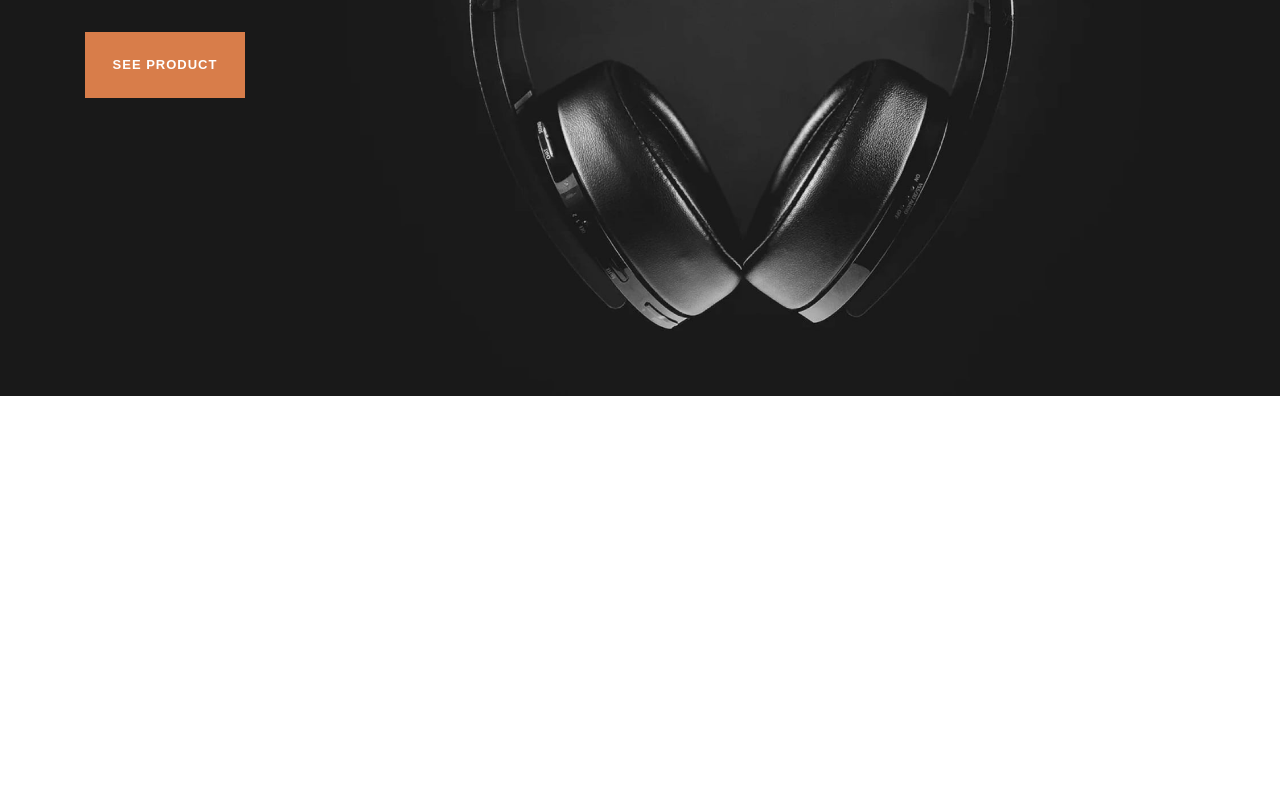
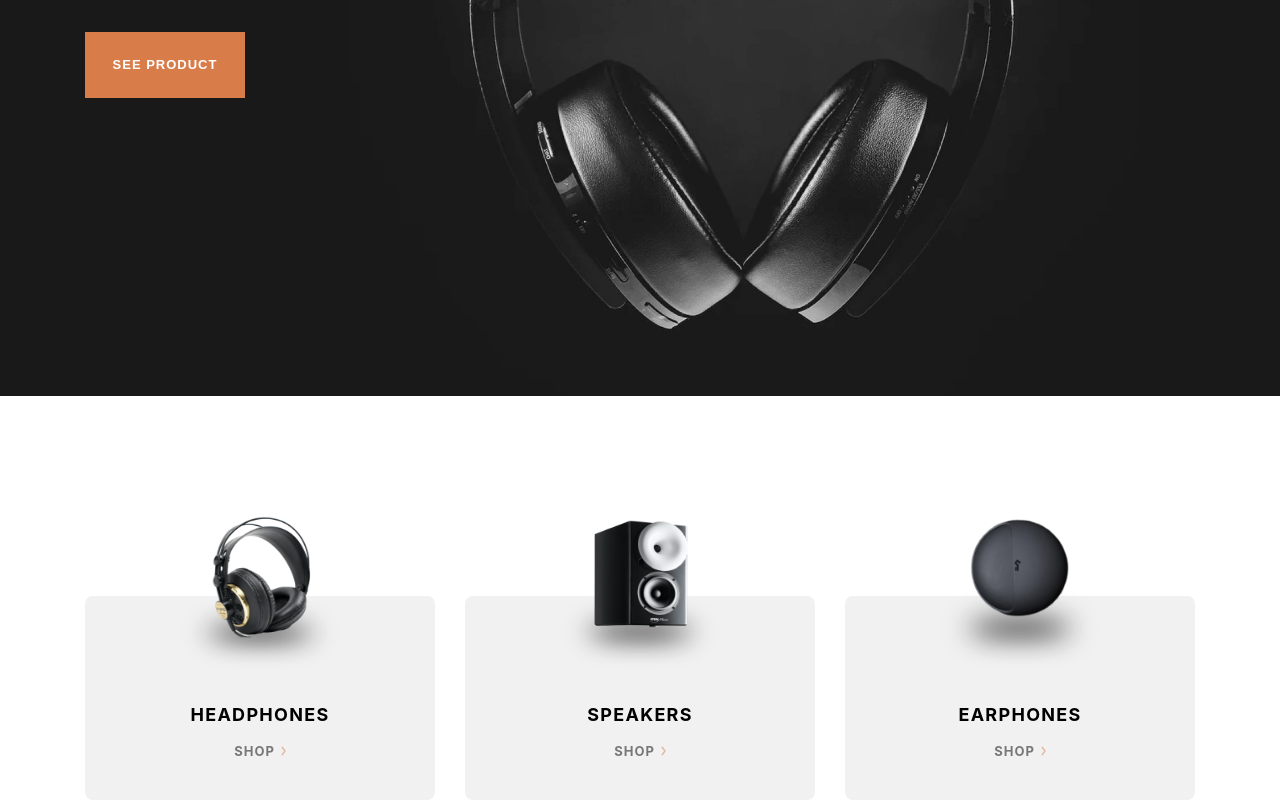
Before and after one commit to a-zajonc/audiophile-e-commerce-website, a React (Create React App) app: page / in a window 1280 px wide. Shown: the part 434-1234 px from the top of the page. Before the commit the page ends 830 px from the top, so only its background shows below. Built offline with nearby package versions, Linux system fonts and the light colour scheme.

Commit message:
Add Categories Component

```diff
--- a/src/App.tsx
+++ b/src/App.tsx
@@ -1,11 +1,12 @@
 import "./App.css";
-import { Header, NavBar } from "./Components/";
+import { Categories, Header, NavBar } from "./Components/";
 
 function App() {
   return (
     <div className="App">
       <NavBar />
       <Header />
+      <Categories />
     </div>
   );
 }
--- /dev/null
+++ b/src/Components/Categories/CategoryCard/index.module.css
@@ -0,0 +1,65 @@
+.box {
+  width: 350px;
+  height: 284px;
+  margin-right: 30px;
+}
+
+.box:last-of-type {
+  margin-right: 0px;
+}
+
+.background {
+  position: relative;
+  background: #f1f1f1;
+  height: 204px;
+  width: 350px;
+  top: 80px;
+  border-radius: 8px;
+}
+.content {
+  position: relative;
+  top: -80px;
+  display: flex;
+  flex-direction: column;
+  justify-content: center;
+  align-items: center;
+}
+
+.img {
+  width: 184px;
+  height: 160px;
+}
+
+.heading {
+  font-weight: 700;
+  font-size: 18px;
+  line-height: 25px;
+  text-align: center;
+  letter-spacing: 1.28571px;
+  text-transform: uppercase;
+  color: #000000;
+  margin: 26px 0 0 0;
+}
+
+.shopBox {
+  height: 18px;
+  width: 57.3px;
+  display: flex;
+  flex-direction: row;
+  align-items: center;
+  justify-content: space-around;
+  margin-top: 15px;
+  font-weight: 700;
+  font-size: 13px;
+  line-height: 18px;
+  letter-spacing: 1px;
+  text-transform: uppercase;
+  color: #000000;
+  mix-blend-mode: normal;
+  opacity: 0.5;
+}
+
+.arrow {
+  height: 10px;
+  width: 5px;
+}
--- /dev/null
+++ b/src/Components/Categories/CategoryCard/index.tsx
@@ -0,0 +1,24 @@
+import styles from "./index.module.css";
+import arrow from "../../../images/shared/desktop/icon-arrow-right.svg";
+
+type CategoryCardProps = {
+  category: string;
+  img: string;
+};
+
+export function CategoryCard({ category, img }: CategoryCardProps) {
+  return (
+    <div className={styles.box}>
+      <div className={styles.background}>
+        <div className={styles.content}>
+          <img src={img} alt="Headphones" className={styles.img} />
+          <h3 className={styles.heading}>{category}</h3>
+          <div className={styles.shopBox}>
+            <p>Shop</p>
+            <img src={arrow} alt="Arrow" className={styles.arrow} />
+          </div>
+        </div>
+      </div>
+    </div>
+  );
+}
--- /dev/null
+++ b/src/Components/Categories/index.module.css
@@ -0,0 +1,10 @@
+.box {
+  margin-top: 120px;
+  width: 100%;
+}
+
+.categoriesBox {
+  display: flex;
+  flex-direction: row;
+  justify-content: center;
+}
--- /dev/null
+++ b/src/Components/Categories/index.tsx
@@ -0,0 +1,23 @@
+import styles from "./index.module.css";
+import { CategoryCard } from "./CategoryCard";
+import headphones from "../../images/shared/desktop/image-category-thumbnail-headphones.png";
+import speakers from "../../images/shared/desktop/image-category-thumbnail-speakers.png";
+import earphones from "../../images/shared/desktop/image-category-thumbnail-earphones.png";
+
+const categoriesData = [
+  { name: "Headphones", img: headphones },
+  { name: "Speakers", img: speakers },
+  { name: "Earphones", img: earphones },
+];
+
+export function Categories() {
+  return (
+    <div className={styles.box}>
+      <div className={styles.categoriesBox}>
+        {categoriesData.map((category) => {
+          return <CategoryCard category={category.name} img={category.img} />;
+        })}
+      </div>
+    </div>
+  );
+}
--- a/src/Components/index.tsx
+++ b/src/Components/index.tsx
@@ -1,2 +1,3 @@
 export { NavBar } from "./NavBar/";
 export { Header } from "./Header/";
+export { Categories } from "./Categories/";
```
